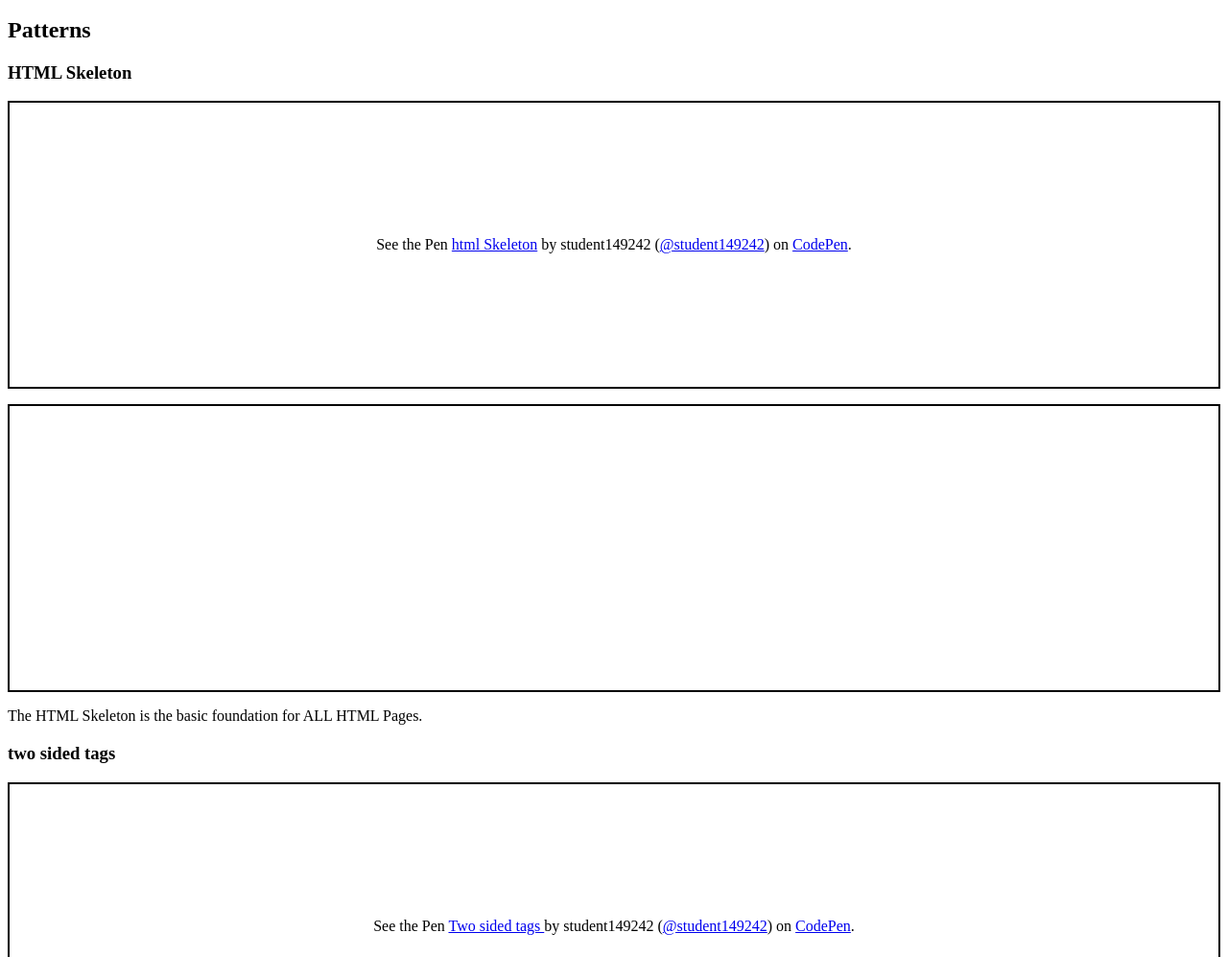
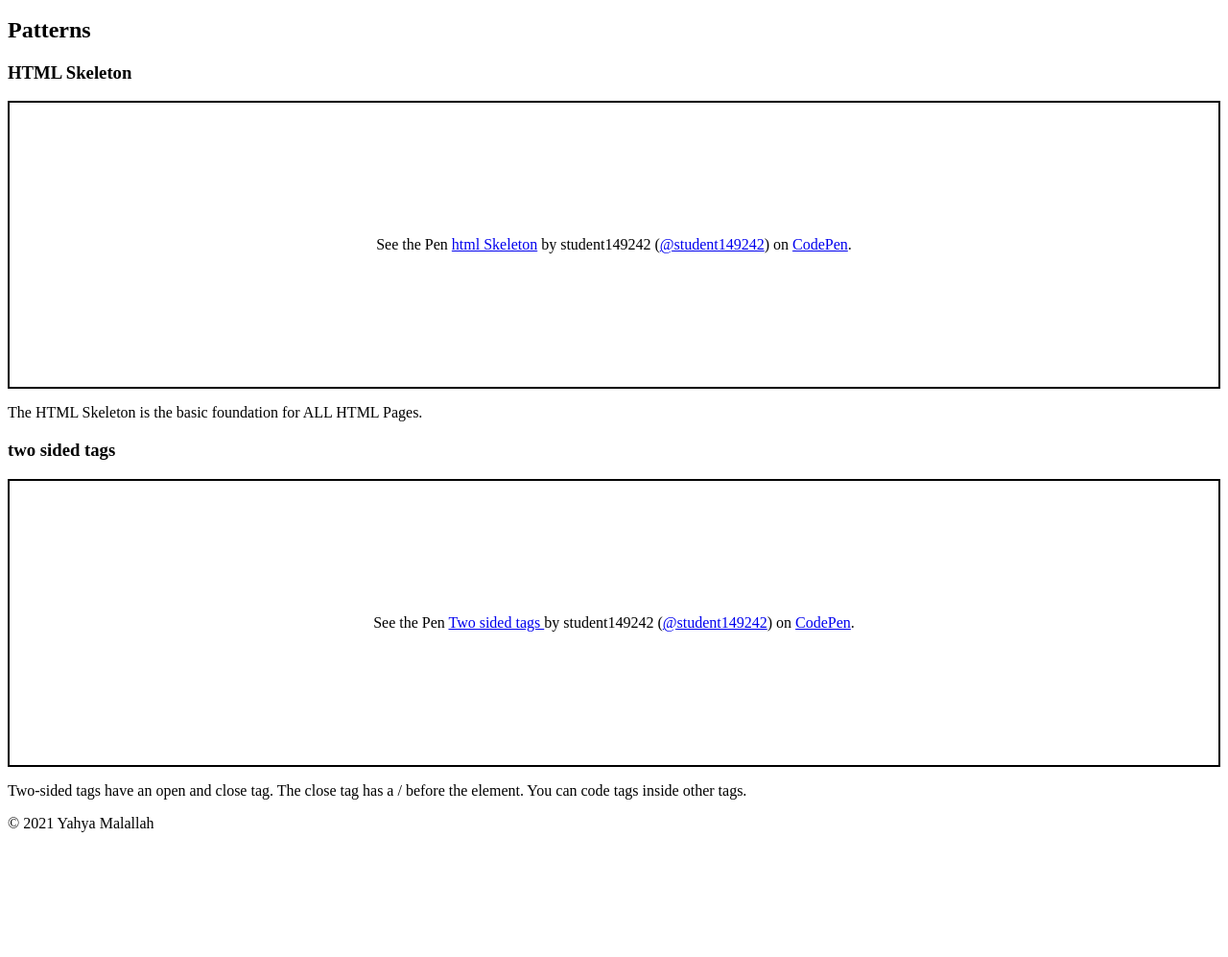
Before and after one commit to student149242/techblog, a plain HTML site: page html.html in a window 1280 px wide. Shown: the part 100-1097 px from the top of the page at 96% size. After the commit the page ends 983 px from the top, so only its background shows below. Drawn offline with Linux system fonts and the light colour scheme; a script that the page names is missing.

Commit message:
Update html.html

```diff
--- a/html.html
+++ b/html.html
@@ -27,7 +27,7 @@
   html Skeleton</a> by student149242 (<a href="https://codepen.io/student149242">@student149242</a>)
   on <a href="https://codepen.io">CodePen</a>.</span>
 </p>
-<script async src="https://cpwebassets.codepen.io/assets/embed/ei.js"></script> <p class="codepen" data-height="300" data-default-tab="html,result" data-slug-hash="VwzbPKN" data-user="student149242" style="height: 300px; box-sizing: border-box; display: flex; align-items: center; justify-content: center; border: 2px solid; margin: 1em 0; padding: 1em;">
+<script async src="https://cpwebassets.codepen.io/assets/embed/ei.js"></script>
 
        <p>The HTML Skeleton is the basic foundation for ALL HTML Pages.</p>
 
```
